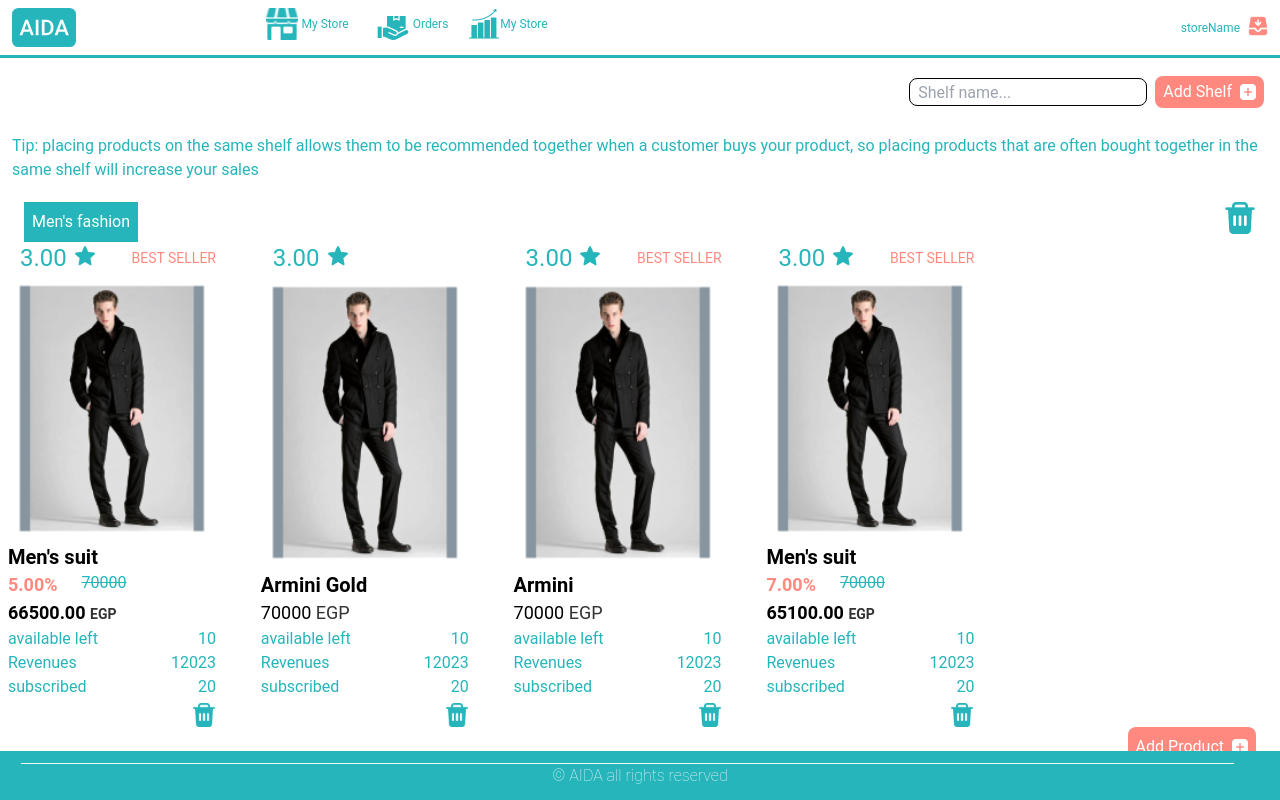
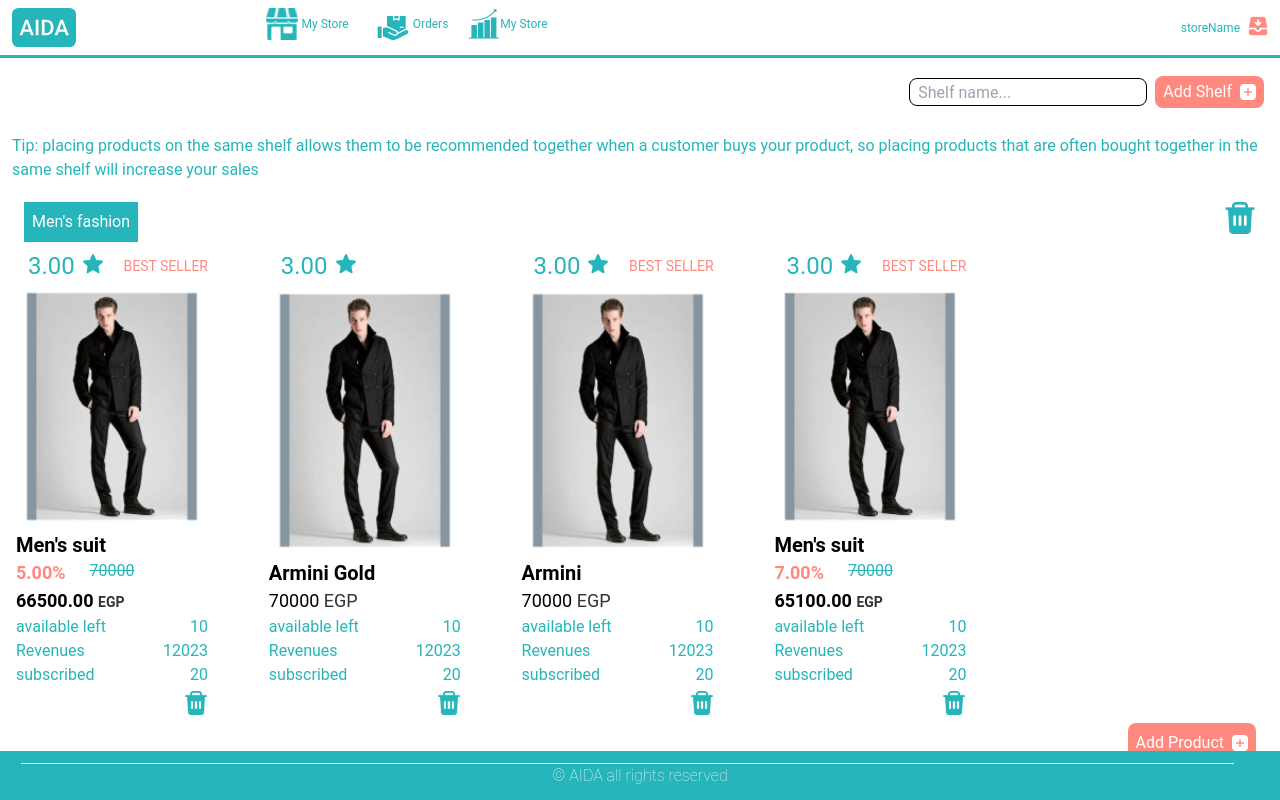
Before and after one commit to RanaMohamad21/Aida-Front-End, a React (Vite) app in the folder Aida/: page /VendorShelves in a window 1280 px wide. Shown: the top 800 px of the page. Built offline with nearby package versions, Linux system fonts and the light colour scheme.

Commit message:
Removed a padding.

```diff
--- a/Aida/src/Vendor/ItemCard.jsx
+++ b/Aida/src/Vendor/ItemCard.jsx
@@ -13,6 +13,7 @@ function ItemCard({ dummyItem, deleteItem, shelfID}) {
     <ProductCard dummyItem={dummyItem}
       deleteItem={deleteItem}
       shelfID={shelfID}
+      style="p-2"
     >
       <div className=" flex justify-between text-teal">
         <span>available left</span>
```
